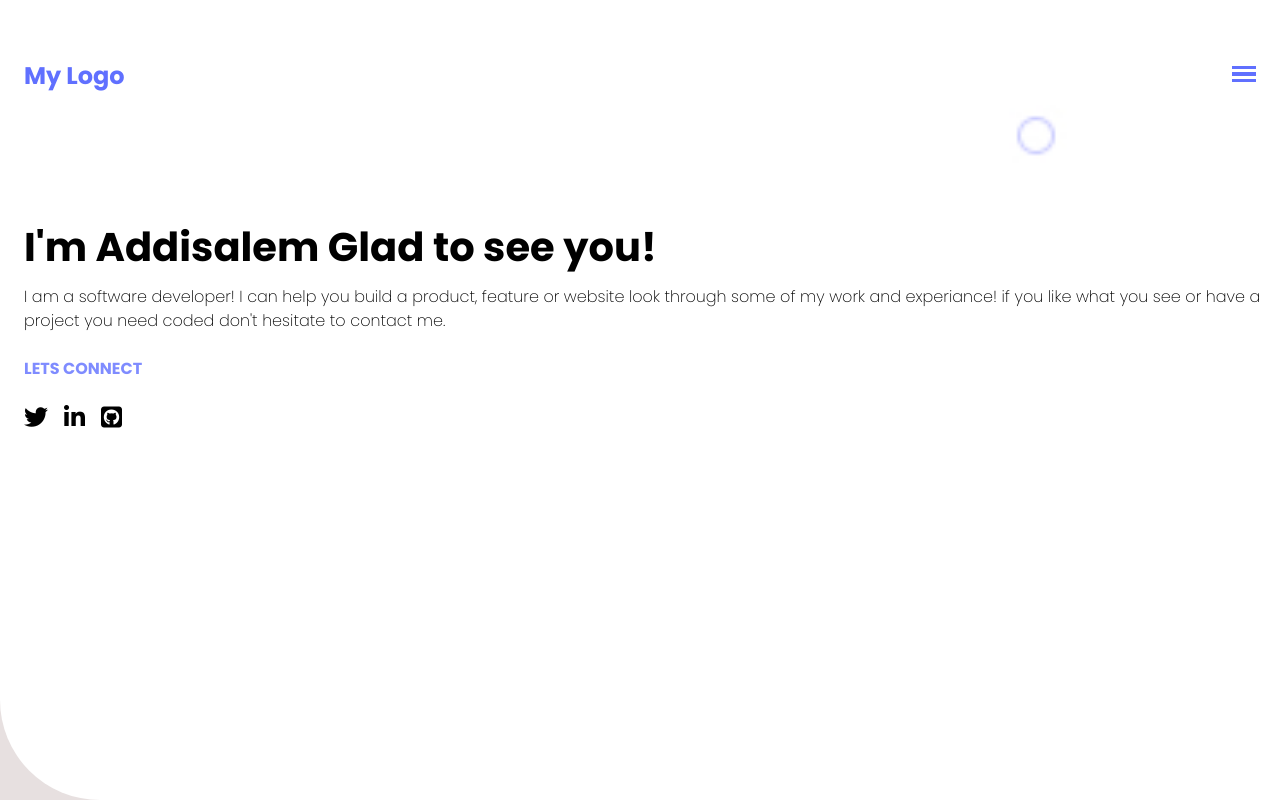
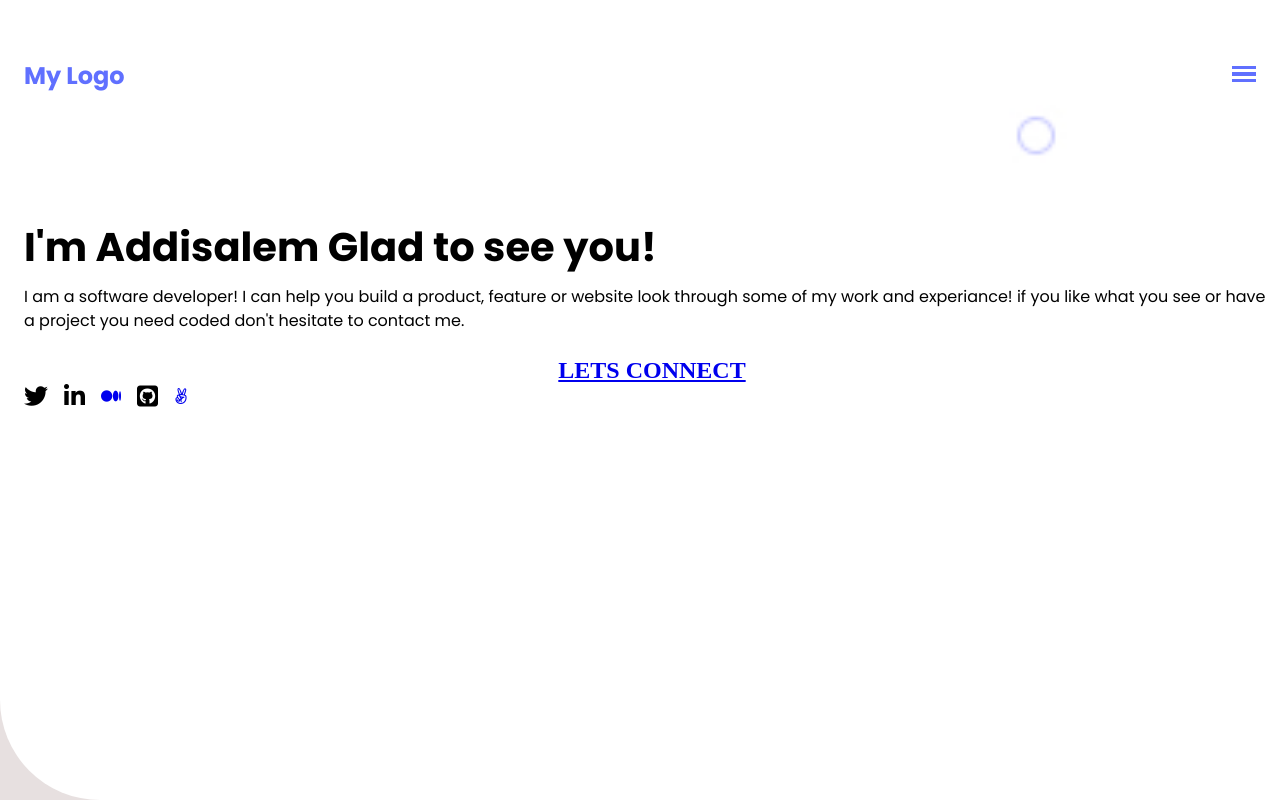
Before and after one commit to addisalemseifu/PortofolioMobileVersionRep, a plain HTML site: page index.html in a window 1280 px wide. Drawn offline with Linux system fonts and the light colour scheme.

Commit message:
corrected all the commented parts

```diff
--- a/index.html
+++ b/index.html
@@ -13,6 +13,15 @@
     <link rel="preconnect" href="https://fonts.googleapis.com">
     <link rel="preconnect" href="https://fonts.gstatic.com" crossorigin>
     <link href="https://fonts.googleapis.com/css2?family=Poppins:wght@200&display=swap" rel="stylesheet">
+    <link rel="preconnect" href="https://fonts.googleapis.com">
+    <link rel="preconnect" href="https://fonts.gstatic.com" crossorigin>
+    <link href="https://fonts.googleapis.com/css2?family=Poppins:wght@100&display=swap" rel="stylesheet">
+    <link rel="preconnect" href="https://fonts.googleapis.com">
+    <link rel="preconnect" href="https://fonts.gstatic.com" crossorigin>
+    <link href="https://fonts.googleapis.com/css2?family=Poppins&display=swap" rel="stylesheet">
+    <link rel="preconnect" href="https://fonts.googleapis.com">
+    <link rel="preconnect" href="https://fonts.gstatic.com" crossorigin>
+    <link href="https://fonts.googleapis.com/css2?family=Poppins:wght@500&display=swap" rel="stylesheet">
     <script src="https://kit.fontawesome.com/e1cc58c746.js" crossorigin="anonymous"></script>
 </head>
 <body>
@@ -28,14 +37,14 @@
         <div class="porto_wrapper">
             <h1 class="headline">I'm Addisalem Glad to see you!</h1>
             <p class="description">I am a software developer! I can help you build a product, feature or website look through some of my work and experiance! if you like what you see or have a project you need coded don't hesitate to contact me. </p>
-            <h2 class="connect">LETS CONNECT</h2>
-            <div class="contact_us_wrapper">
-                <a class="icon" href="https://twitter.com/SeifuAddisalem"><i class="fab fa-twitter"></i></a>
-                <a class="icon" href="https://www.linkedin.com/in/addisalemseifu/"><i class="fab fa-linkedin-in"></i></a>
-                <a class="icon" href="https://github.com/addisalemseifu"><i class="fab fa-github-square"></i></a>
-
-
-            </div>
+            <h2 class="connect_wrapper"><a class="contact" href="#">LETS CONNECT</a></h2>
+            <ul class="contact_us_wrapper">
+                <li><a class="icon" href="https://twitter.com/SeifuAddisalem"><i class="fab fa-twitter"></i></a></li>
+                <li><a class="icon" href="https://www.linkedin.com/in/addisalemseifu/"><i class="fab fa-linkedin-in"></i></a></li>
+                <li><a class="icon" href="https://github.com/addisalemseifu"><i class="fab fa-medium-m"></i></a></li>
+                <li><a class="icon" href="https://github.com/addisalemseifu"><i class="fab fa-github-square"></i></a></li>
+                <li><a class="icon" href="https://github.com/addisalemseifu"><i class="fab fa-angellist"></i></a></li>
+            </ul>
         </div>
     </section>
 </body>
```
